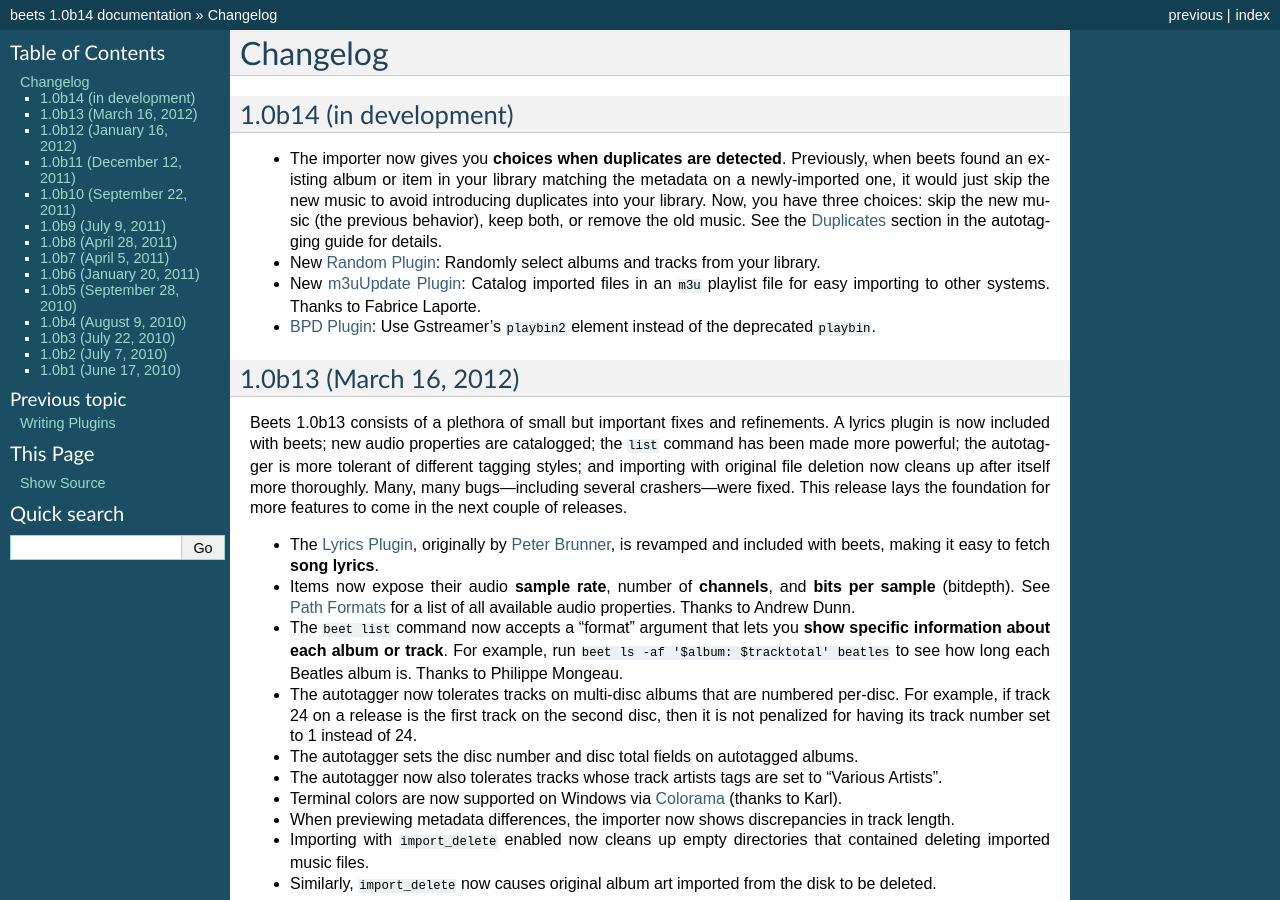
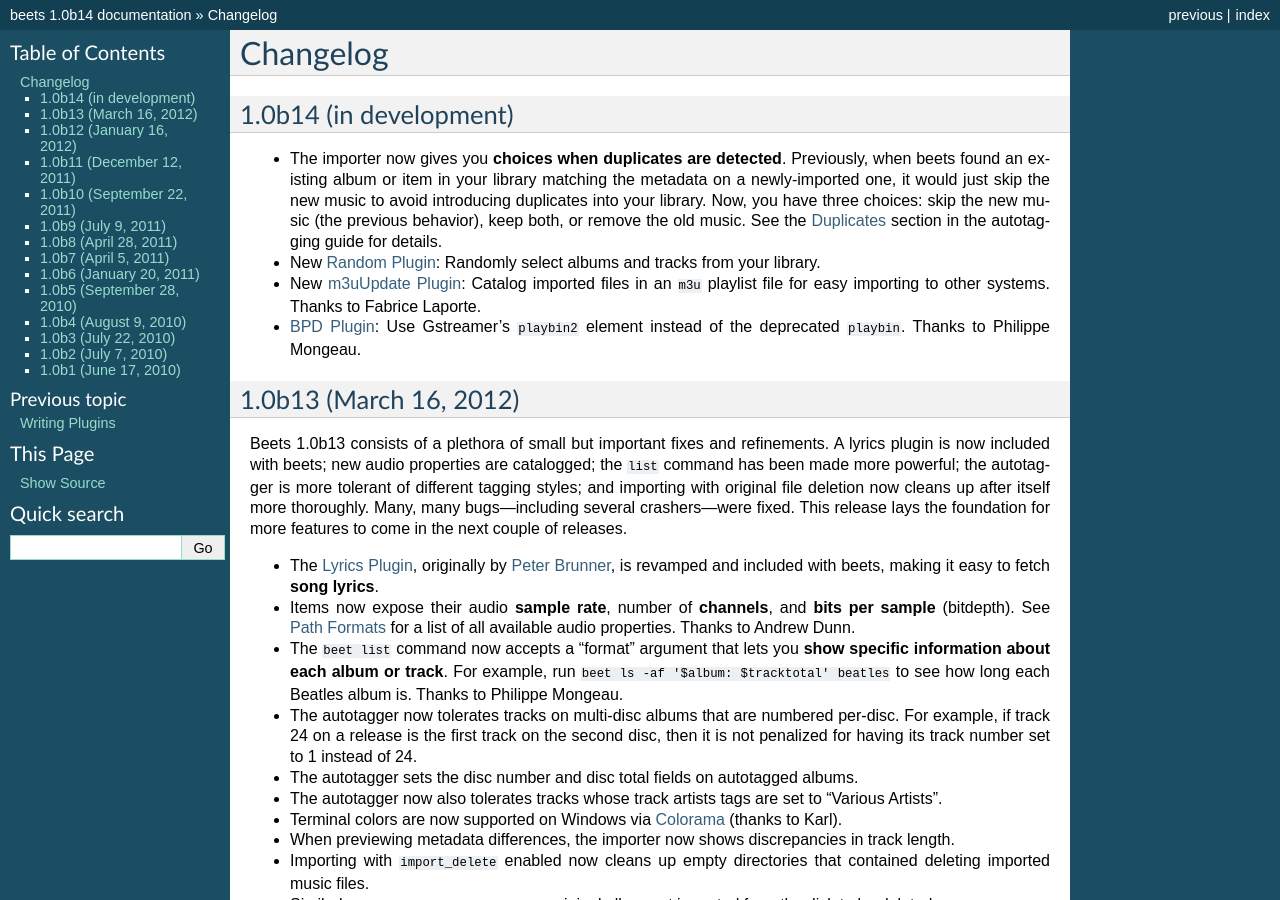
Before and after one commit to google-code-export/beets, a Sphinx documentation site: the page built from docs/changelog.rst, in a window 1280 px wide and 900 px high. Built offline with Sphinx 7.4.7, drawn with Linux system fonts in a browser that asks for light colours.

```diff
--- a/docs/changelog.rst
+++ b/docs/changelog.rst
@@ -14,7 +14,7 @@
 * New :doc:`/plugins/m3uupdate`: Catalog imported files in an ``m3u`` playlist
   file for easy importing to other systems. Thanks to Fabrice Laporte.
 * :doc:`/plugins/bpd`: Use Gstreamer's ``playbin2`` element instead of the
-  deprecated ``playbin``.
+  deprecated ``playbin``. Thanks to Philippe Mongeau.
 
 
 1.0b13 (March 16, 2012)
```
